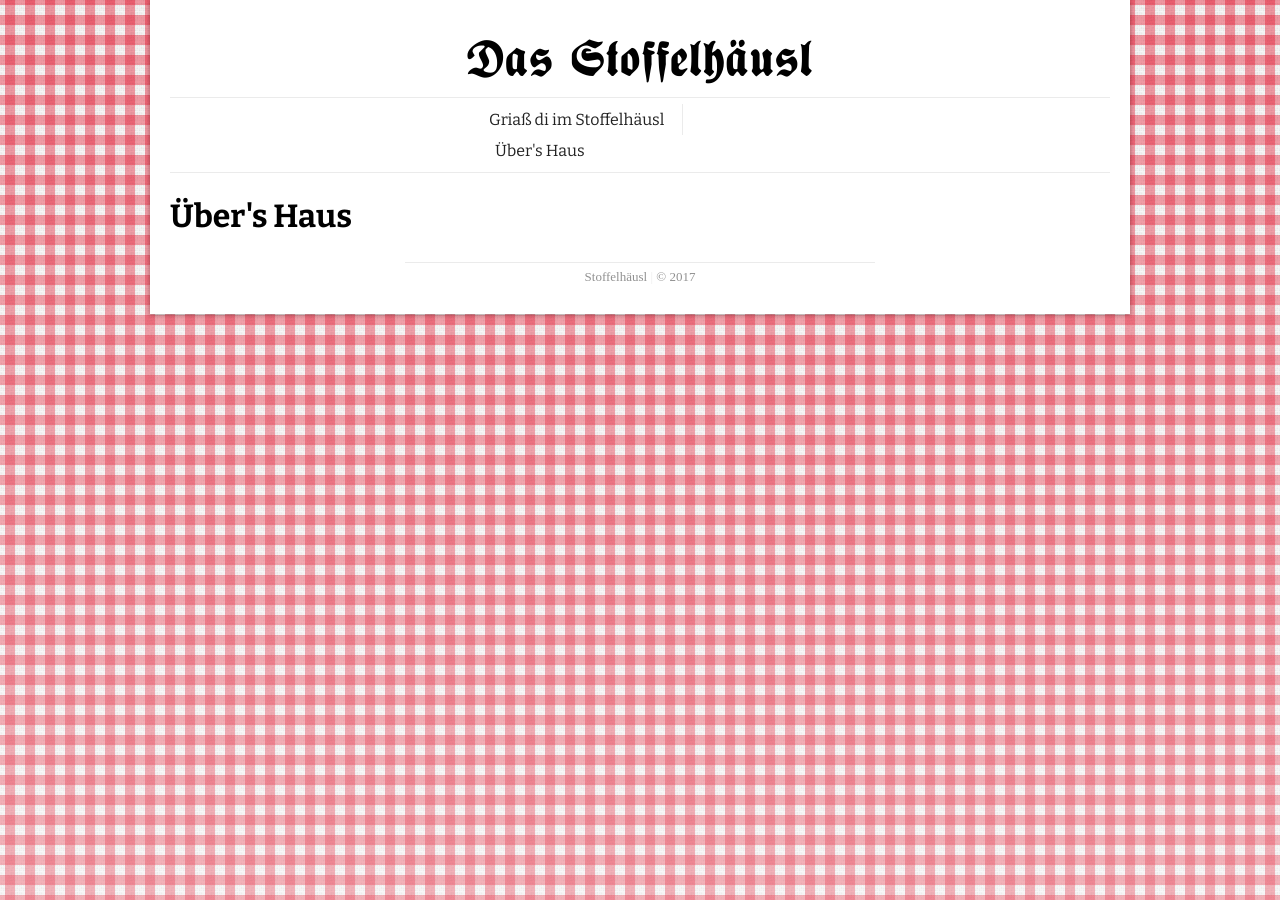
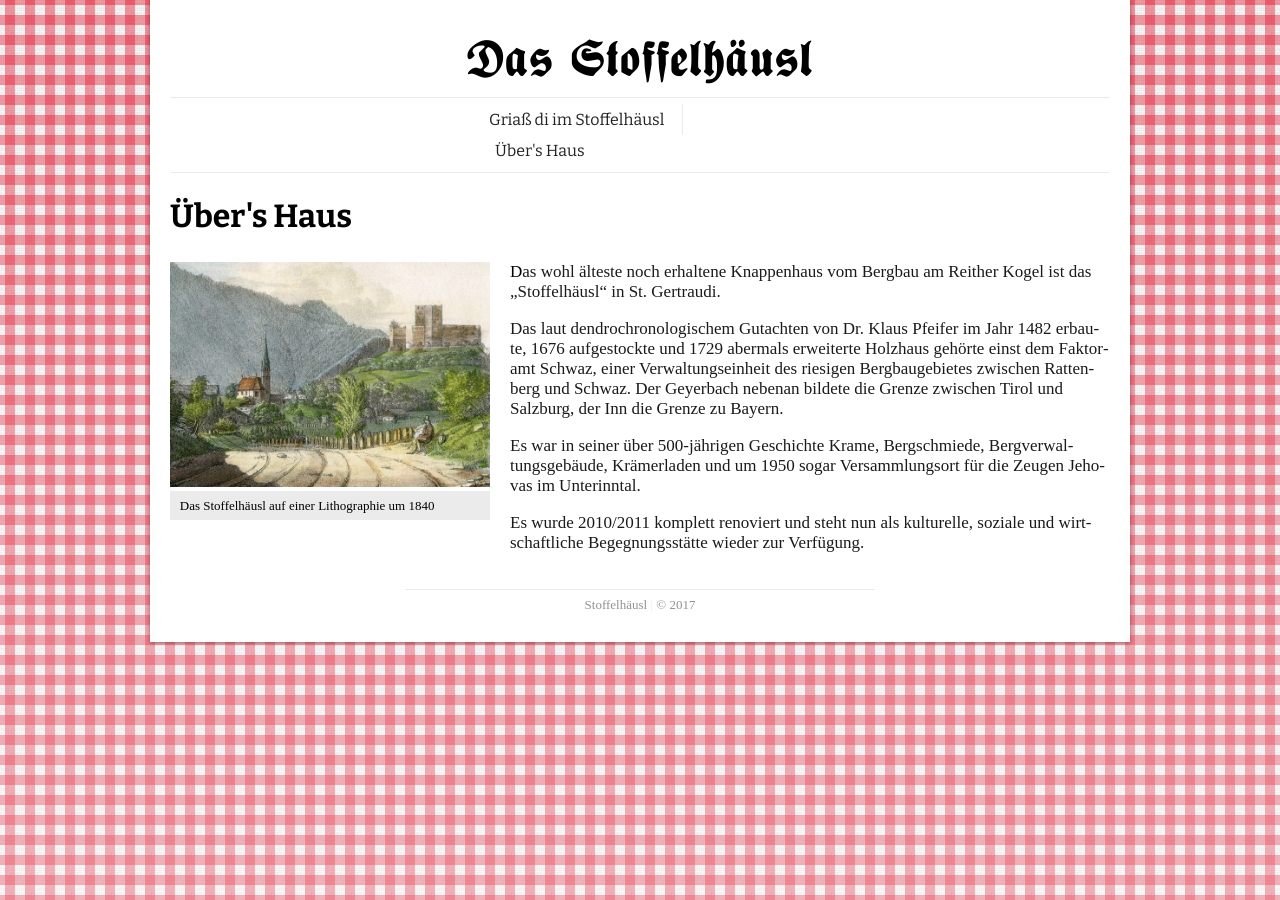
Before and after one commit to stoffelhaeusl/stoffelhaeusl.github.io, a Jekyll site: the page built from uebers-haus.md, in a window 1280 px wide. Built offline with Jekyll 4.4.1, drawn with Linux system fonts in a browser that asks for light colours; some web fonts are replaced.

Commit message:
Add `uebers-haus` content.

```diff
--- a/css/main.scss
+++ b/css/main.scss
@@ -348,8 +348,7 @@ header.header {
   @include box-shadow(0 1px 4px rgba(40,0,0,.4));
 }
 
-.wp-caption {
-
+figure {
   img {
     height: auto;
   }
@@ -383,7 +382,7 @@ header.header {
   }
 }
 
-.entry-content {
+.content {
   margin-bottom: 1em;
 
   @extend %clearfix;
@@ -644,7 +643,8 @@ article, section {
 
 .alignleft,
 .alignright {
-  max-width: 100%;
+  width: 20em;
+  max-width: 50%;
   margin-bottom: 1.25em;
 }
 
--- a/uebers-haus.md
+++ b/uebers-haus.md
@@ -3,3 +3,17 @@ layout: page
 title: Über's Haus
 permalink: /uebers-haus
 ---
+<figure class="alignleft">
+  <a href="{{ site.baseurl }}/img/uebers_haus.jpg">
+    <img title="Das Stof­fel­häusl auf ei­ner Lithographie um 1840" src="{{ site.baseurl }}/img/uebers_haus.jpg" alt="">
+  </a>
+  <figcaption class="wp-caption-text">Das Stof­fel­häusl auf ei­ner Lithographie um 1840</figcaption>
+</figure>
+
+Das wohl ältes­te noch erhal­tene Knap­pen­haus vom Berg­bau am Reit­her Kogel ist das „Stoffelhäusl“ in St. Gertrau­di.
+
+Das laut dend­ro­chrono­logi­schem Gutach­ten von Dr. Klaus Pfeifer im Jahr 1482 erbau­te, 1676 auf­ge­stock­te und 1729 abermals erwei­ter­te Holzhaus gehörte ein­st dem Faktor­amt Schwaz, ei­ner Verwal­tungs­einheit des riesigen Bergbau­gebietes zwi­schen Rat­ten­berg und Schwaz. Der Geyer­bach nebenan bilde­te die Grenze zwi­schen Tirol und Salzburg, der Inn die Grenze zu Bayern.
+
+Es war in sei­ner über 500-jährigen Ge­schich­te Krame, Berg­schmie­de, Berg­verwal­tungs­gebäu­de, Krä­mer­la­den und um 1950 so­gar Ver­sammlungs­ort für die Zeu­gen Je­ho­vas im Un­te­r­inn­tal.
+
+Es wur­de 2010/2011 kom­plett re­no­viert und steht nun als kul­turel­le, so­ziale und wirt­schaftli­che Be­geg­nungs­stätte wie­der zur Ver­fügung.
```
Also changed, not shown: img/uebers_haus.jpg (added).
